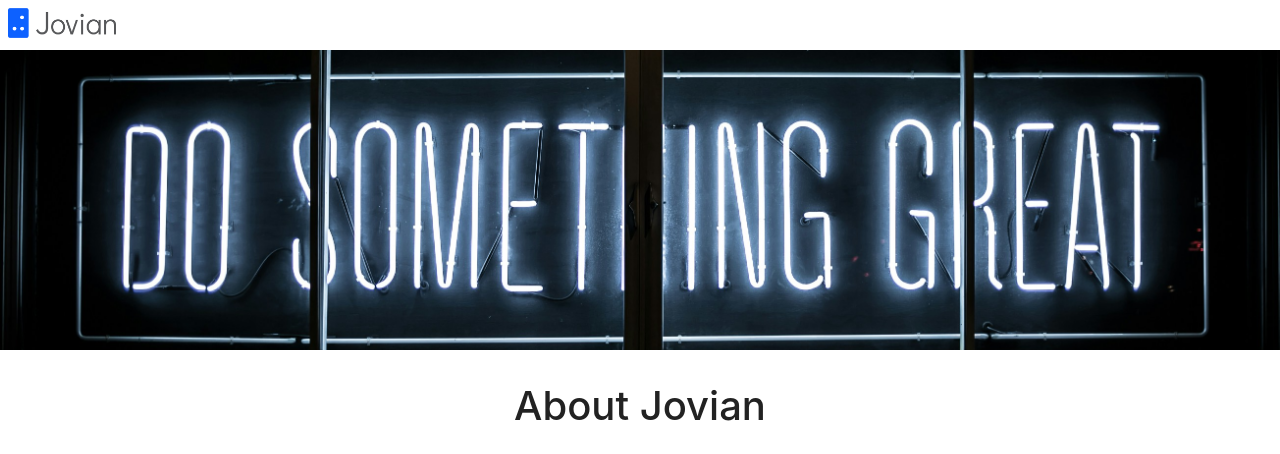
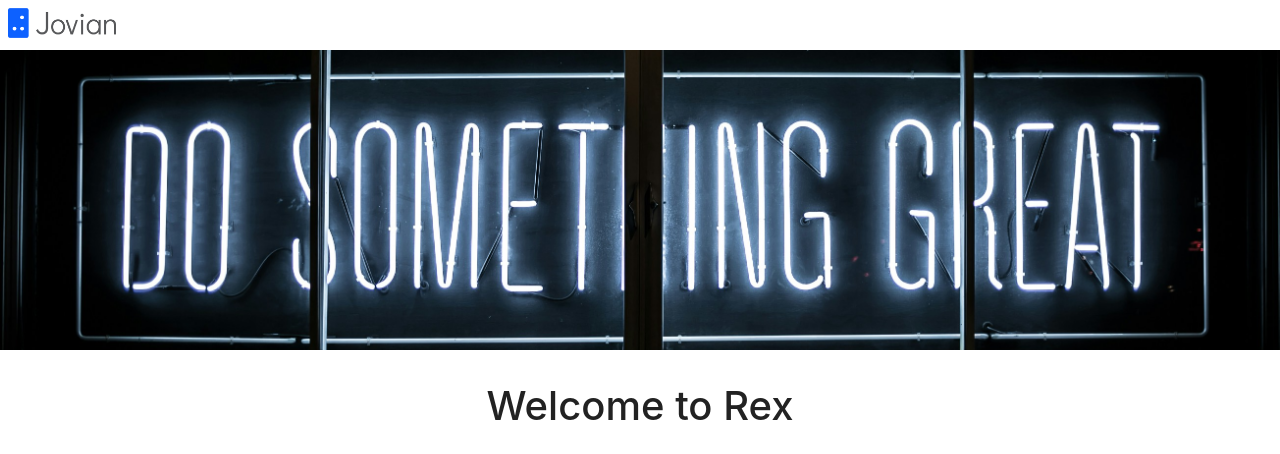
Before and after one commit to ejileka/Rex-first-website, a plain HTML site: page src/index.html in a window 1280 px wide. Shown: the top 454 px of the page. Drawn offline with Linux system fonts and the light colour scheme.

Commit message:
updated index and styles

```diff
--- a/src/index.html
+++ b/src/index.html
@@ -17,7 +17,7 @@
 
     <img id="banner" src="banner.jpg" />
 
-    <h1>About Jovian</h1>
+    <h1>Welcome to Rex</h1>
     <div id="about">
       <div id="description">
         <p class="pgr">
--- a/src/style.css
+++ b/src/style.css
@@ -7,7 +7,7 @@ body {
   padding: 0;
   font-family: "Roboto", sans-serif;
   font-size: 16px;
-  color: #444444;
+  color: #404040;
 }
 
 h1,
```
